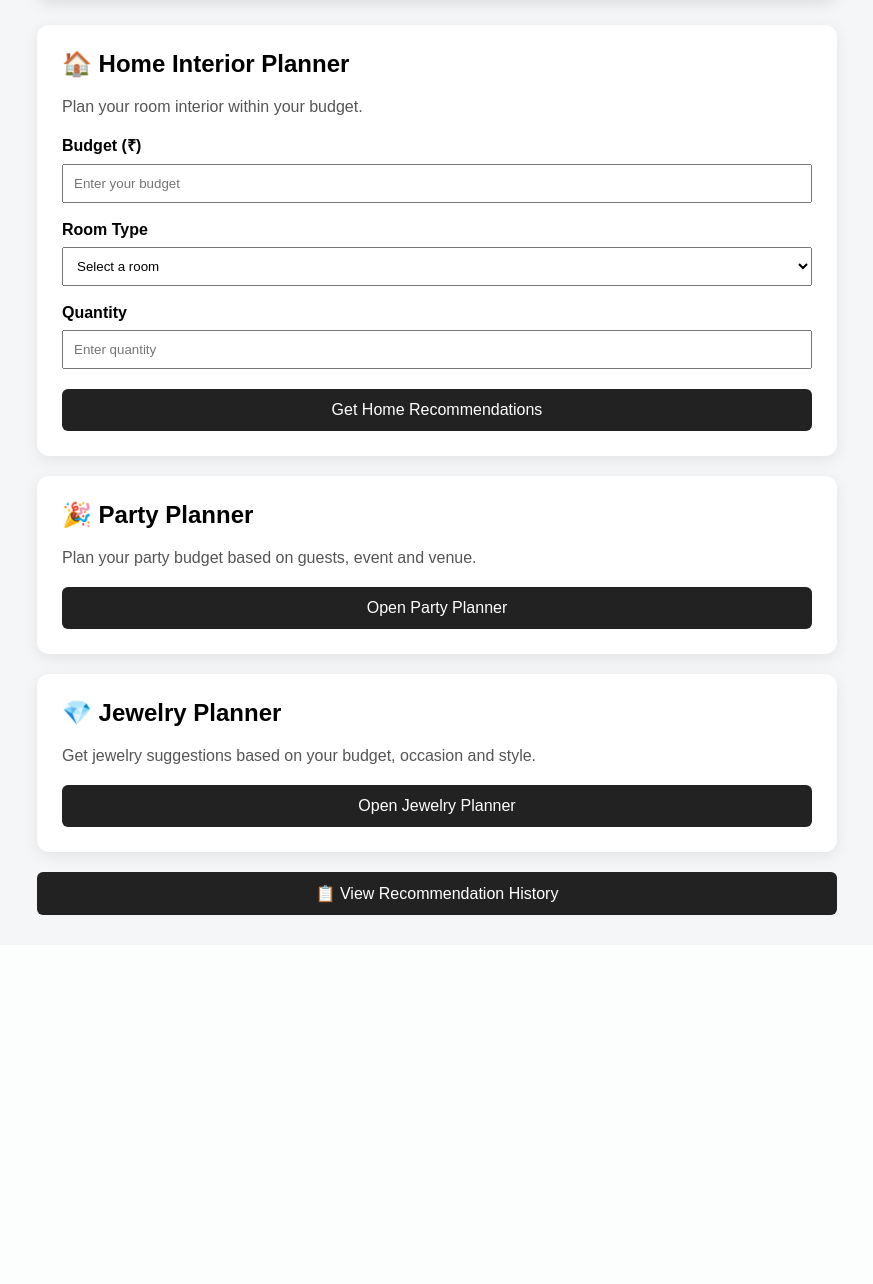
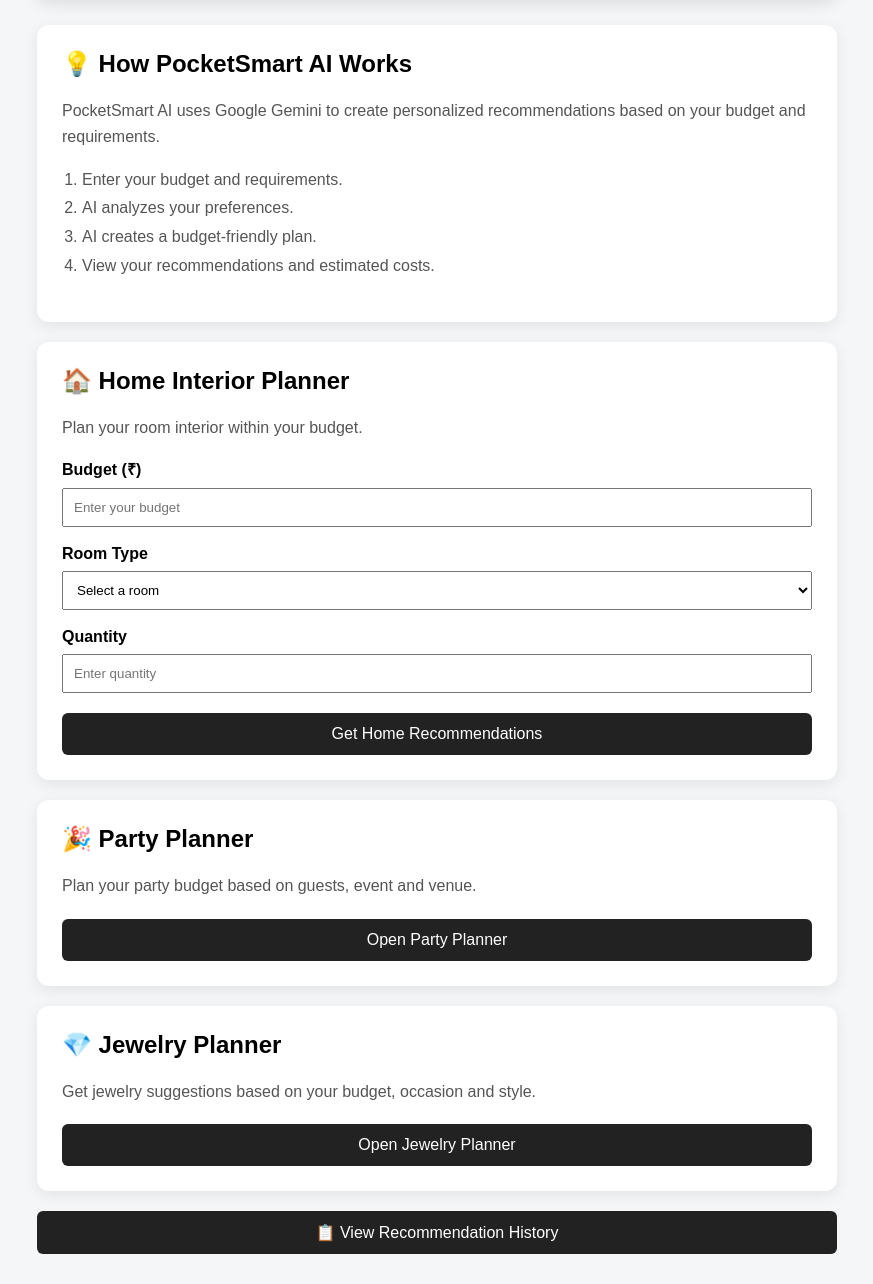
Before and after one commit to antomaryneha/PocketSmartAI, a FastAPI app: page / in a window 1280 px wide. Shown: the part 203-1487 px from the top of the page, without its empty margins (203-1076 px from the left). Before the commit the page ends 1118 px from the top, so only its background shows below. Run offline with FastAPI, Linux system fonts and the light colour scheme.

Commit message:
Update documentation and home page

```diff
--- a/templates/home.html
+++ b/templates/home.html
@@ -51,6 +51,13 @@
 
         .card p {
             color: #555;
+            line-height: 1.6;
+        }
+
+        .steps {
+            padding-left: 20px;
+            color: #555;
+            line-height: 1.8;
         }
 
         label {
@@ -95,6 +102,22 @@
     <div class="header">
         <h1>🤖 PocketSmart AI</h1>
         <p>Smart budget planning and personalized AI recommendations</p>
+    </div>
+
+    <div class="card">
+        <h2>💡 How PocketSmart AI Works</h2>
+
+        <p>
+            PocketSmart AI uses Google Gemini to create personalized
+            recommendations based on your budget and requirements.
+        </p>
+
+        <ol class="steps">
+            <li>Enter your budget and requirements.</li>
+            <li>AI analyzes your preferences.</li>
+            <li>AI creates a budget-friendly plan.</li>
+            <li>View your recommendations and estimated costs.</li>
+        </ol>
     </div>
 
     <div class="card">
@@ -156,9 +179,11 @@
             Open Jewelry Planner
         </a>
     </div>
-<a href="/history" class="button">
-    📋 View Recommendation History
-</a>
+
+    <a href="/history" class="button">
+        📋 View Recommendation History
+    </a>
+
 </div>
 
 </body>
```
Also changed, not shown: README.md.
